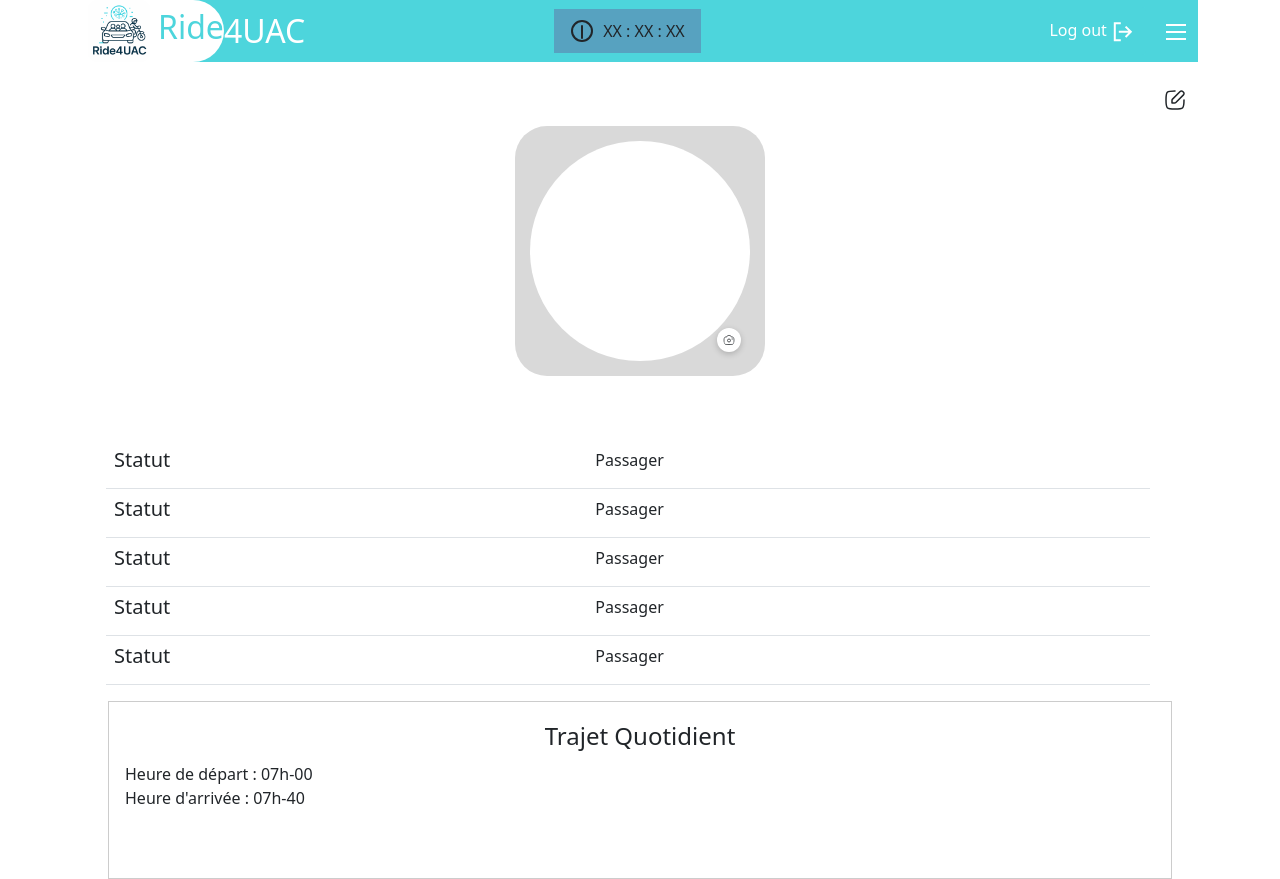
After one commit to SatoK42/PIL1_2425_36, a Django app: page /profile/ in a window 1280 px wide. The commit adds this page. Run offline with Django 5.2, Linux system fonts and the light colour scheme.

Commit message:
Mise à jour des templates, CSS et vues ; suppression de l'ancien style.css

```diff
--- a/IFRI_comotorage/IFRI_comotorage/settings.py
+++ b/IFRI_comotorage/IFRI_comotorage/settings.py
@@ -12,10 +12,10 @@ https://docs.djangoproject.com/en/5.2/ref/settings/
 
 from pathlib import Path
 import os
-from dotenv import load_dotenv
+#from dotenv import load_dotenv
 
 # Charger les variables d'environnement
-load_dotenv()
+#load_dotenv()
 
 # Build paths inside the project like this: BASE_DIR / 'subdir'.
 BASE_DIR = Path(__file__).resolve().parent.parent
--- a/IFRI_comotorage/IFRI_comotorage/urls.py
+++ b/IFRI_comotorage/IFRI_comotorage/urls.py
@@ -5,5 +5,6 @@ from auth_app import views
 urlpatterns = [
     path('admin/', admin.site.urls),
     path('', views.register, name='register'),
-    path('login/', views.login, name='login')
+    path('login/', views.login, name='login'),
+    path('profile/', views.profile, name='profile'),
 ]
--- /dev/null
+++ b/IFRI_comotorage/auth_app/static/css/style1.css
@@ -0,0 +1,185 @@
+*{
+    padding: 0;
+    margin: 0;
+}
+a{
+    text-decoration: none;
+}
+body{
+    position: relative;
+}
+.nav{
+    position: relative;
+}
+.bar{
+    display: flex;
+    justify-content: space-between;
+    align-items: center;
+}
+.bar img{
+    width: 62px;
+    border-radius: 10px;
+    margin: 0 8px 0 6px;
+}
+.bloc-logo .col-wh{
+    position: absolute;
+    left: 100%;
+    top: 50%;
+    transform: translate(0%,-50%);
+}
+.bloc-logo{
+    display: flex;
+    height: fit-content;
+    align-items: center;
+    height: 100%;
+    width: fit-content;
+    background-color: white;
+    padding-right: 0;
+    position: relative;
+    border-radius: 0 2.5em 2.5em 0;
+}
+.mobile-bar{
+    display: flex;
+    align-items: center;
+}
+.mobile-bar span{
+    padding: 10px;
+    margin-left: 8px;
+}
+.chrono{
+    display: flex;
+    flex-direction: row;
+    gap:0.6em;
+    padding: 10px 16px 10px 16px;
+}
+.chrono p{
+    display: inline;
+}
+.logo{
+    display: flex;
+    justify-content: center;
+}
+.logo img{
+    width: 300px;
+    margin-inline: auto;
+}
+.form{
+    width: 80%;
+    max-width: 80%;
+    margin-inline: auto;
+    border: solid 8px #4DD5DC;
+    border-radius: 2em;
+    padding: 40px;
+}
+
+.form-control{
+    box-sizing: border-box;
+    border: solid 3px #4DD5DC;
+    border-radius: 8px;
+}
+.radio-wrapper{
+    display: flex;
+    justify-content: space-around;
+    flex-direction: row;
+    box-sizing: border-box;
+    border: solid 3px #4DD5DC;
+    border-radius: 8px;
+    align-items: center;
+    padding: 6px;
+}
+.radio-inline{
+    margin-right: 8px;
+}
+.radio-divider{
+    width: 3px;
+    height: 20px;
+    border-radius: 8px;
+    background-color: rgb(189, 189, 189);
+}
+.radio-choice{
+    display: flex inline;
+}
+.form button{
+    display: block;
+    margin-inline: auto;
+}
+.form button:hover{
+    color: white;
+}
+.menu-block{
+    display: none;
+}
+.menu-container{
+    height: 80vh;
+    width: 450px;
+    max-width: 450px;
+    display: flex;
+    justify-content: left;
+    background-color: whitesmoke;
+}
+.menu-list{
+    display: flex;
+    flex-direction: column;
+    align-items: start;
+    justify-content: center;
+}
+.menu-list li{
+    display: inline-block;
+    padding: 10px;
+    margin-top: 6px;
+}
+
+
+.img-bloc svg{
+
+}
+.img-bloc{
+    height: 250px;
+    width: 250px;
+    border-radius: 2em;
+    display: flex;
+    justify-content: center;
+    align-items: center;
+    margin-inline: auto;
+    margin-block: 4em;
+    box-sizing: border-box;
+    position: relative;
+}
+.profile-img{
+    height: 220px;
+    width: 220px;
+    border-radius: 50%;
+    position: relative;
+}
+.photo {
+    position: absolute;
+    bottom: 4%;
+    right: 4%;
+    background-color: white;
+    border-radius: 50%;
+    padding: 6px;
+    box-shadow: 0 2px 6px rgba(0,0,0,0.2);
+}
+.info-trajet{
+    display: flex;
+}
+.trajet{
+    height: 100px;
+    width: 100px;
+}
+fieldset {
+  all: revert;
+  border: 1px solid #ccc;
+  padding: 1em;
+}
+.edit{
+    position: absolute;
+    top: 10%;
+    right: 2%;
+}
+@media screen and (min-width:710px) {
+
+    }
+@media screen and (max-width: 768px) {
+       /* .container-md{width: 100%;}*/
+    }
--- /dev/null
+++ b/IFRI_comotorage/auth_app/static/css/style2.css
@@ -0,0 +1,18 @@
+.bg-g{
+    background-color: #4DD5DC;
+}
+.col-g{
+    color: #4DD5DC;
+}
+.bg-b{
+    background-color: #57A2C0;
+}
+.col-wh{
+    color: white;
+}
+.bg-whk{
+    background-color: #D9D9D9;
+}
+.bg-wh{
+    background-color: white;
+}
--- /dev/null
+++ b/IFRI_comotorage/auth_app/templates/profile.html
@@ -0,0 +1,88 @@
+{% load static %}
+<!DOCTYPE html>
+<html lang="en">
+<head>
+    <meta charset="UTF-8">
+    <meta name="viewport" content="width=device-width, initial-scale=1.0">
+    <link href="https://cdn.jsdelivr.net/npm/bootstrap@5.0.2/dist/css/bootstrap.min.css" rel="stylesheet" integrity="sha384-EVSTQN3/azprG1Anm3QDgpJLIm9Nao0Yz1ztcQTwFspd3yD65VohhpuuCOmLASjC" crossorigin="anonymous">
+    <link rel="stylesheet" href="{% static 'css/style1.css' %}">
+    <link rel="stylesheet" href="{% static 'css/style2.css' %}">
+    <title>Document</title>
+</head>
+<body class="container-md">
+    <nav class="bg-g">
+        <div class="bar">
+            <div class="bloc-logo">
+                <img src="{% static 'img/logo.png' %}" alt="logo">
+                <span><h2 class="col-g">Ride</h2></span>
+                <span><h2 class="col-wh">4UAC</h2></span>
+
+            </div>
+            <div class="bg-b chrono">
+                <svg xmlns="http://www.w3.org/2000/svg" width="24" height="24" viewBox="0 0 24 24"><path fill="currentColor" d="M12,1A11,11,0,1,0,23,12,11,11,0,0,0,12,1Zm0,20a9,9,0,1,1,9-9A9,9,0,0,1,12,21Z"/><rect width="2" height="7" x="11" y="6" fill="currentColor" rx="1"><animateTransform attributeName="transform" dur="9s" repeatCount="indefinite" type="rotate" values="0 12 12;360 12 12"/></rect><rect width="2" height="9" x="11" y="11" fill="currentColor" rx="1"><animateTransform attributeName="transform" dur="0.75s" repeatCount="indefinite" type="rotate" values="0 12 12;360 12 12"/></rect></svg>
+                <span><p>XX : XX : XX</p></span>
+            </div>
+            <div class="mobile-bar">
+                <span class="btn bg-g "><a href="#" class="col-wh">Log out <svg xmlns="http://www.w3.org/2000/svg" width="24" height="24" viewBox="0 0 24 24"><path fill="currentColor" d="m21.207 11.793l-5.914 5.914l-1.414-1.414l3.5-3.5H7.793v-2h9.586l-3.5-3.5l1.414-1.414zm-11.414-7.5h-5v15h5v2h-7v-19h7z"/></svg></a></span>
+                <span><a href="" class="menu"><svg xmlns="http://www.w3.org/2000/svg" width="24" height="24" viewBox="0 0 24 24"><path fill="white" d="M2 4h20v2H2zm0 7h20v2H2zm1 7H2v2h20v-2z"/></svg></a></span>
+            </div>
+        </div>
+        <div class="menu-block">
+            <div class="menu-container">
+                <ul class="menu-list">
+                    <li><a href="#">A propos</a></li>
+                    <li><a href="#">Contacts</a></li>
+                    <li><a href="#">Aide</a></li>
+                </ul>
+            </div>
+        </div>
+        <svg class="edit" xmlns="http://www.w3.org/2000/svg" width="24" height="24" viewBox="0 0 24 24"><g fill="none" stroke="currentColor" stroke-linecap="round" stroke-linejoin="round" stroke-width="1.5"><path d="M9.533 11.15A1.82 1.82 0 0 0 9 12.438V15h2.578c.483 0 .947-.192 1.289-.534l7.6-7.604a1.82 1.82 0 0 0 0-2.577l-.751-.751a1.82 1.82 0 0 0-2.578 0z"/><path d="M21 12c0 4.243 0 6.364-1.318 7.682S16.242 21 12 21s-6.364 0-7.682-1.318S3 16.242 3 12s0-6.364 1.318-7.682S7.758 3 12 3"/></g></svg>
+    </nav>
+    <div>
+        <div class="img-bloc bg-whk">
+            <div class="profile-img bg-wh">
+                <svg class="photo" xmlns="http://www.w3.org/2000/svg" width="24" height="24" viewBox="0 0 24 24"><g fill="none" stroke="currentColor" stroke-width="1.5"><circle cx="12" cy="13" r="3"/><path d="M9.778 21h4.444c3.121 0 4.682 0 5.803-.735a4.4 4.4 0 0 0 1.226-1.204c.749-1.1.749-2.633.749-5.697s0-4.597-.749-5.697a4.4 4.4 0 0 0-1.226-1.204c-.72-.473-1.622-.642-3.003-.702c-.659 0-1.226-.49-1.355-1.125A2.064 2.064 0 0 0 13.634 3h-3.268c-.988 0-1.839.685-2.033 1.636c-.129.635-.696 1.125-1.355 1.125c-1.38.06-2.282.23-3.003.702A4.4 4.4 0 0 0 2.75 7.667C2 8.767 2 10.299 2 13.364s0 4.596.749 5.697c.324.476.74.885 1.226 1.204C5.096 21 6.657 21 9.778 21Z"/><path stroke-linecap="round" d="M19 10h-1"/></g></svg>
+            </div>
+        </div>
+    </div>
+    <div class="container">
+       <div class="container row">
+            <table class="table">
+                <tbody>
+                    <tr>
+                    <th scope="row"><h5>Statut</h5></th>
+                    <td><span>Passager</span></td>
+                    </tr>
+                    <tr>
+                    <th scope="row"><h5>Statut</h5></th>
+                    <td><span>Passager</span></td>
+                    </tr>
+                    <tr>
+                    <th scope="row"><h5>Statut</h5></th>
+                    <td><span>Passager</span></td>
+                    </tr>
+                    <tr>
+                    <th scope="row"><h5>Statut</h5></th>
+                    <td><span>Passager</span></td>
+                    </tr>
+                    <tr>
+                    <th scope="row"><h5>Statut</h5></th>
+                    <td><span>Passager</span></td>
+                    </tr>
+                </tbody>
+            </table>
+       </div>
+       <div class="container">
+        <fieldset>
+            <legend class="text-center">Trajet Quotidient</legend>
+            <div class="info-trajet">
+                <p>Heure de départ : 07h-00 <br>Heure d'arrivée : 07h-40 </p>
+                <span class="trajet"></span>
+            </div>
+        </fieldset>
+       </div>
+    </div>
+    <script src="https://cdn.jsdelivr.net/npm/@popperjs/core@2.9.2/dist/umd/popper.min.js" integrity="sha384-IQsoLXl5PILFhosVNubq5LC7Qb9DXgDA9i+tQ8Zj3iwWAwPtgFTxbJ8NT4GN1R8p" crossorigin="anonymous"></script>
+<script src="https://cdn.jsdelivr.net/npm/bootstrap@5.0.2/dist/js/bootstrap.min.js" integrity="sha384-cVKIPhGWiC2Al4u+LWgxfKTRIcfu0JTxR+EQDz/bgldoEyl4H0zUF0QKbrJ0EcQF" crossorigin="anonymous"></script>
+</body>
+</html>
--- a/IFRI_comotorage/auth_app/templates/register.html
+++ b/IFRI_comotorage/auth_app/templates/register.html
@@ -5,13 +5,11 @@
     <meta charset="UTF-8">
     <meta name="viewport" content="width=device-width, initial-scale=1.0">
     <link href="https://cdn.jsdelivr.net/npm/bootstrap@5.0.2/dist/css/bootstrap.min.css" rel="stylesheet" integrity="sha384-EVSTQN3/azprG1Anm3QDgpJLIm9Nao0Yz1ztcQTwFspd3yD65VohhpuuCOmLASjC" crossorigin="anonymous">
-    <link rel="stylesheet" href="{% static 'style.css' %}">
+    <link rel="stylesheet" href="{% static 'css/style1.css' %}">
+    <link rel="stylesheet" href="{% static 'css/style2.css' %}">
     <title>Document</title>
 </head>
 <body class="container-md">
-    <div>
-
-    </div>
     <nav class="bg-g">
         <div class="bar">
             <div class="bloc-logo">
--- a/IFRI_comotorage/auth_app/views.py
+++ b/IFRI_comotorage/auth_app/views.py
@@ -24,3 +24,6 @@ def login(request):
         else:
             return render(request, 'login.html', {'error': 'Nom d\'utilisateur ou mot de passe incorrect'})
     return render(request, 'login.html')
+
+def profile(request):
+    return render(request, 'profile.html')
```
Also changed, not shown: IFRI_comotorage/auth_app/templates/login.html (+27 -27 lines).
